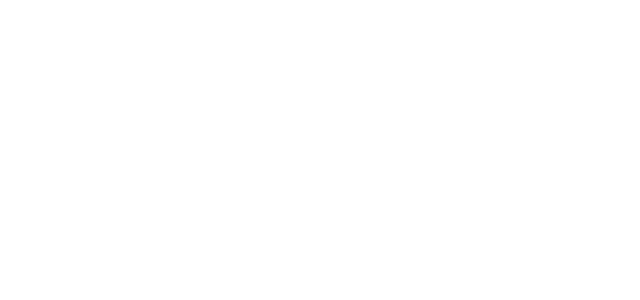
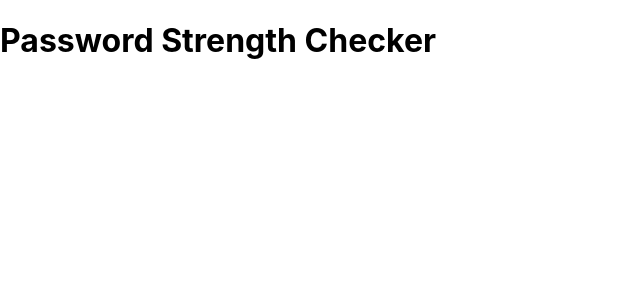
Before and after one commit to Eshhaa11/password-strength-checker, a React (Create React App) app: page / in a window 1280 px wide. Shown: the top 300 px of the page, without its empty margins (0-640 px from the left). Built offline with nearby package versions, Linux system fonts and the light colour scheme.

Commit message:
added password strength checker

```diff
--- a/src/Components/Password.js
+++ b/src/Components/Password.js
@@ -3,7 +3,7 @@ import { useState } from "react";
 function Password () {
     return (
         <div>
-
+            <h1>Password Strength Checker</h1>
         </div>
     )
 }
```
